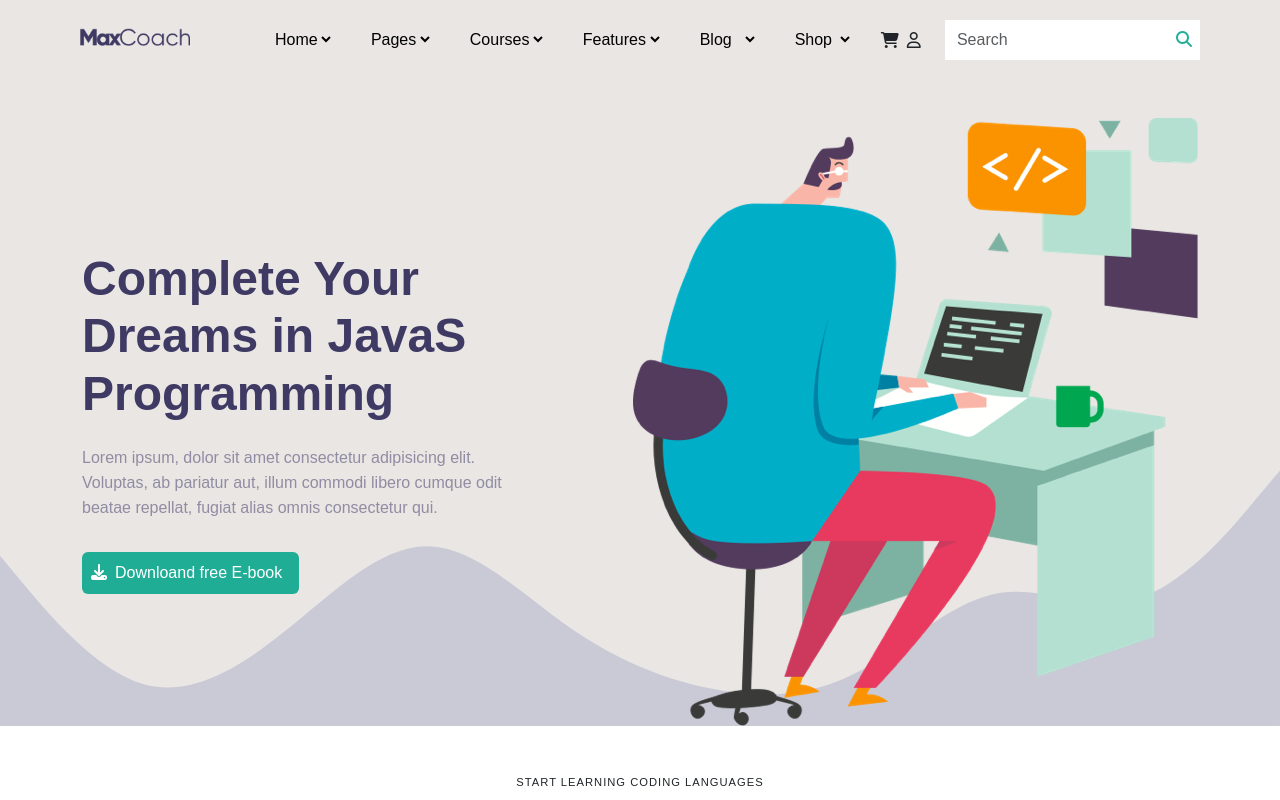
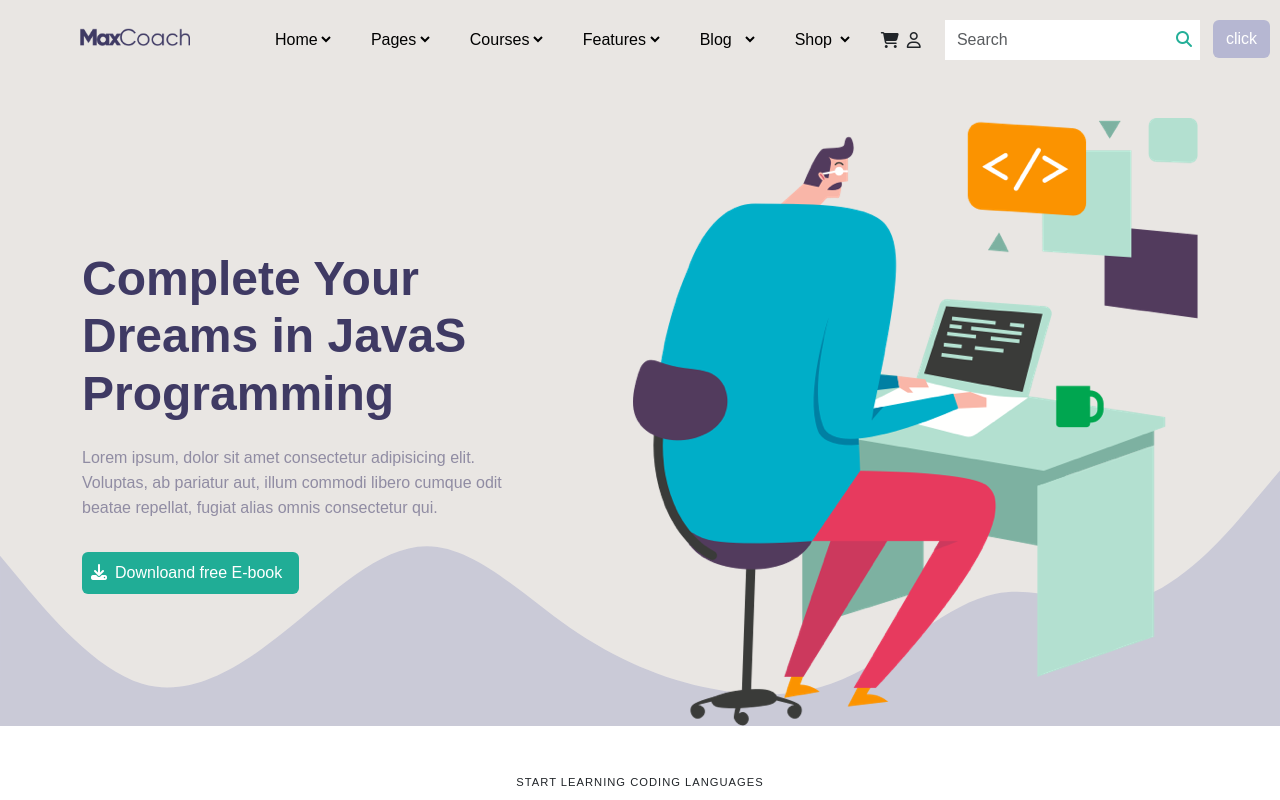
Before and after one commit to OksanaKarpyn/proj-html-vuejs, a Vue app: page / in a window 1280 px wide. Shown: the top 800 px of the page. Built offline with nearby package versions, Linux system fonts and the light colour scheme.

Commit message:
agg dark mode

```diff
--- a/src/App.vue
+++ b/src/App.vue
@@ -5,20 +5,31 @@ import MainComp from './components/MainComp.vue';
 
 export default {
   name: 'AppVue',
+  components: {
+    HeaderComp,
+    MainComp,
+  },
   data() {
     return {
       store,
+      darkMode: false
     }
   },
-  components: {
-    HeaderComp,
-    MainComp,
+  methods: {
+    toggle() {
+      this.darkMode = !this.darkMode
     }
+  }
+
 }
 
 </script>
 
 <template>
+  <div class="wrapper">
+    <button class="btn  btn-outline-ligth dark" @click="toggle"
+      :class="this.darkMode == true ? 'orange' : 'lilla'">click</button>
+    <div class="content" :class="{ 'dark-mode': darkMode }">
       <header>
         <HeaderComp></HeaderComp>
       </header>
@@ -26,8 +37,50 @@ export default {
         <MainComp></MainComp>
       </main>
       <footer></footer>
+    </div>
+  </div>
 </template>
 
 <style lang="scss">
 @use '../src/style/main.scss';
+
+.wrapper {
+  position: relative;
+
+  .dark {
+    z-index: 2;
+    position: absolute;
+    top: 20px;
+    right: 10px;
+  }
+
+  .lilla {
+    background-color: #B6B7D2;
+    color: #fff
+  }
+
+  .orange {
+    background-color: #FB9300;
+
+  }
+
+  .dark-mode {
+    background-color: #1f1f1f;
+    color: coral;
+
+    li {
+      color: coral;
+
+
+    }
+
+    select {
+      color: coral;
+
+      option {
+        color: #000;
+      }
+    }
+  }
+}
 </style>
```
Lines whose indentation alone changed are shown as unchanged.
